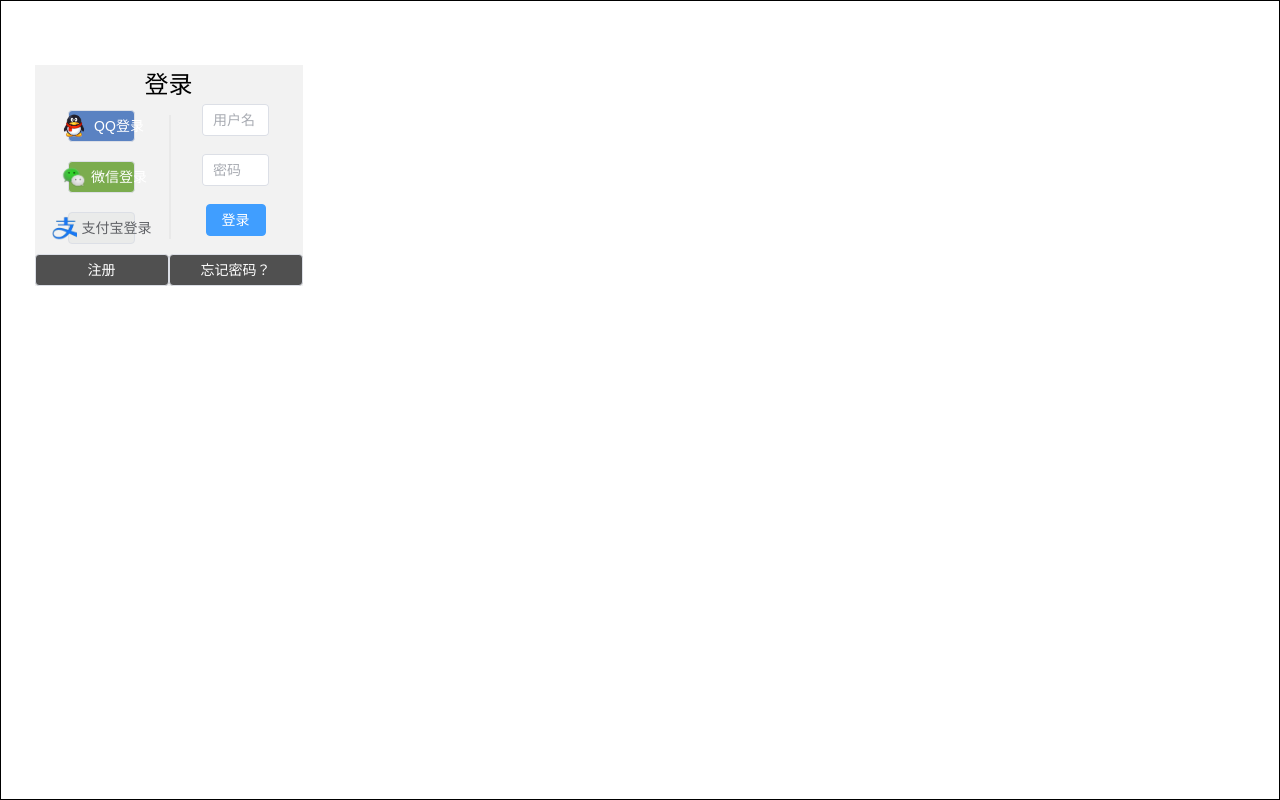
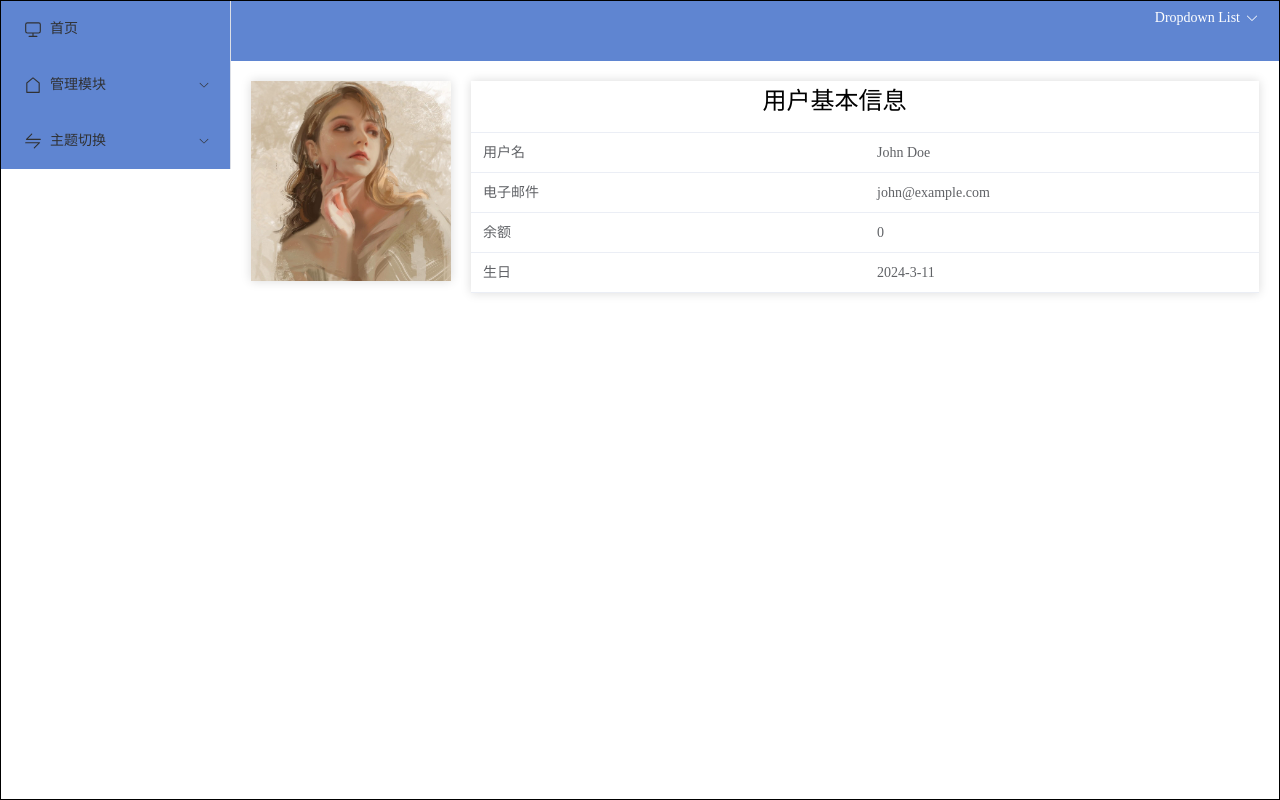
Before and after one commit to gbnijnugyf/web-vue, a Vue app: page /main/userinfo in a window 1280 px wide. Before the commit this address led to /. Built offline with nearby package versions, Linux system fonts and the light colour scheme.

Commit message:
feat: add userInfo view

```diff
--- a/src/App.vue
+++ b/src/App.vue
@@ -1,7 +1,6 @@
 <script setup lang="ts">
 import { RouterView } from "vue-router";
-import { onMounted } from 'vue';
-
+import { onMounted } from "vue";
 </script>
 <script lang="ts">
 function chanegId(
@@ -33,7 +32,7 @@ export function changeTheme(color: string) {
   const elHeader = document.querySelectorAll(".el-header");
   const elCalendar = document.querySelectorAll(".calendar-container");
   const elMenuItem = document.querySelectorAll(".el-sub-menu");
-  console.log(elCalendar)
+
   const elAllArr: NodeListOf<Element>[] = [elHeader, elCalendar, elMenuItem];
   if (!elHeader) {
     return;
@@ -56,7 +55,9 @@ export function changeTheme(color: string) {
   <div class="common-layout">
     <el-container>
       <!-- <el-header>Header</el-header> -->
+      <el-main style="--el-main-padding: 0px">
         <RouterView />
+      </el-main>
     </el-container>
   </div>
 </template>
@@ -74,5 +75,4 @@ export function changeTheme(color: string) {
     height: 100%;
   }
 }
-
 </style>
--- a/src/router/index.ts
+++ b/src/router/index.ts
@@ -44,6 +44,10 @@ const router = createRouter({
           path: 'table',
           component: () => import('@/views/TableView.vue')
         },
+        {
+          path: 'userinfo',
+          component: () => import('@/views/UserInfoView.vue')
+        },
         // {
         //   path: 'settings',
         //   component: () => import('@/views/SettingsView.vue')
@@ -55,7 +59,7 @@ const router = createRouter({
         {
           //默认子路由
           path: '',
-          component: () => import('@/views/CalendarView.vue')
+          component: () => import('@/views/UserInfoView.vue')
         }
       ]
     },
--- a/src/views/CalendarView.vue
+++ b/src/views/CalendarView.vue
@@ -13,8 +13,7 @@
 <script lang="ts" setup>
 import { ref } from "vue";
 const value = ref(new Date());
-const url =
-  "https://fuss10.elemecdn.com/e/5d/4a731a90594a4af544c0c25941171jpeg.jpeg";
+const url = "../public/avatarEg.jpg";
 const fit = "fill";
 </script>
 
@@ -41,6 +40,6 @@ const fit = "fill";
   background-color: rgb(237, 227, 208);
 }
 #blue {
-  background-color: rgb(203,225,252);
+  background-color: rgb(203, 225, 252);
 }
 </style>
--- a/src/views/MainView.vue
+++ b/src/views/MainView.vue
@@ -16,6 +16,15 @@ const tableData = ref(Array.from({ length: 20 }).fill(item));
 function handleSelect(keyPath: string) {
   router.push(keyPath);
 }
+
+const quit = () => {
+  router.push("/login");
+};
+
+const displayCalendar = () => {
+  router.push("/main/calendar");
+};
+
 </script>
 <template>
   <el-container class="main-container">
@@ -69,7 +78,8 @@ function handleSelect(keyPath: string) {
             </span>
             <template #dropdown>
               <el-dropdown-menu>
-                <el-dropdown-item>Action 1</el-dropdown-item>
+                <el-dropdown-item @click="quit">退出</el-dropdown-item>
+                <el-dropdown-item @click="displayCalendar">日历</el-dropdown-item>
               </el-dropdown-menu>
             </template>
           </el-dropdown>
--- a/src/views/TableView.vue
+++ b/src/views/TableView.vue
@@ -7,7 +7,11 @@
         >
       </el-col>
       <el-col :span="12" style="text-align: right">
-        <el-input v-model="search" placeholder="搜索用户名" style="width: 30%" />
+        <el-input
+          v-model="search"
+          placeholder="搜索用户名"
+          style="width: 30%"
+        />
         <el-button @click="searchRows">搜索</el-button>
       </el-col>
     </el-row>
@@ -56,7 +60,12 @@
     </el-pagination>
 
     <el-dialog v-model="dialogVisible" :title="dialogTitle">
-      <el-form v-if="dialogTitle !== '删除'" ref="form" :model="currentRow" :rules="rules">
+      <el-form
+        v-if="dialogTitle !== '提示'"
+        ref="form"
+        :model="currentRow"
+        :rules="rules"
+      >
         <el-form-item label="用户名" prop="name">
           <el-input v-model="currentRow.name"></el-input>
         </el-form-item>
@@ -100,7 +109,9 @@
           </el-date-picker>
         </el-form-item>
       </el-form>
-      <p v-else style="margin: 20px 10px;">确定永久删除用户：{{ currentRow.name }} 吗？</p>
+      <p v-else style="margin: 20px 10px">
+        确定永久删除用户：{{ currentRow.name }} 吗？
+      </p>
       <span slot="footer" class="dialog-footer">
         <el-button @click="dialogVisible = false">取 消</el-button>
         <el-button type="primary" @click="submitDialog">确 定</el-button>
@@ -191,23 +202,22 @@ const rules = {
 };
 
 const provinces = [
-  { value: '湖北', label: '湖北' },
+  { value: "湖北", label: "湖北" },
   // add more provinces as needed
 ];
 
 const cities = [
-  { value: '武汉', label: '武汉' },
-  { value: '荆州', label: '荆州' },
-  { value: '宜昌', label: '宜昌' },
-  { value: '襄阳', label: '襄阳' },
+  { value: "武汉", label: "武汉" },
+  { value: "荆州", label: "荆州" },
+  { value: "宜昌", label: "宜昌" },
+  { value: "襄阳", label: "襄阳" },
   // add more cities as needed
 ];
-
 
 const form = ref();
 
 const submitDialog = () => {
-  if (dialogTitle.value === "删除") {
+  if (dialogTitle.value === "提示") {
     const index = data.value.findIndex((item) => item.id === currentRow.id);
     if (index !== -1) {
       data.value.splice(index, 1);
@@ -216,12 +226,17 @@ const submitDialog = () => {
   } else {
     form.value.validate((valid: boolean) => {
       if (valid) {
-        if (dialogTitle.value === "新增") {
+        if (dialogTitle.value === "新增用户") {
           addRow();
-        } else if (dialogTitle.value === "编辑") {
-          const index = data.value.findIndex((item) => item.id === currentRow.id);
+        } else if (dialogTitle.value === "修改用户") {
+          const index = data.value.findIndex(
+            (item) => item.id === currentRow.id
+          );
           if (index !== -1) {
-            data.value.splice(index, 1, { ...currentRow });
+            data.value.splice(index, 1, {
+              ...currentRow,
+              date: new Date(currentRow.date).toISOString().split("T")[0],
+            });
           }
         }
         dialogVisible.value = false;
@@ -229,7 +244,6 @@ const submitDialog = () => {
     });
   }
 };
-
 
 const search = ref("");
 const currentPage = ref(1);
@@ -295,7 +309,7 @@ const openDialog = (type: string, row = {}) => {
   console.log(type, row);
   if (type === "add") {
     console.log("1");
-    dialogTitle.value = "新增";
+    dialogTitle.value = "新增用户";
     currentRow.name = "";
     currentRow.email = "";
     currentRow.date = "";
@@ -304,10 +318,10 @@ const openDialog = (type: string, row = {}) => {
     currentRow.address = "";
     currentRow.postcode = "";
   } else if (type === "edit") {
-    dialogTitle.value = "编辑";
+    dialogTitle.value = "修改用户";
     Object.assign(currentRow, row);
   } else if (type === "delete") {
-    dialogTitle.value = "删除";
+    dialogTitle.value = "提示";
     Object.assign(currentRow, row);
   }
   dialogVisible.value = true;
--- /dev/null
+++ b/src/views/UserInfoView.vue
@@ -0,0 +1,70 @@
+<template>
+  <div class="user-page">
+    <div class="avatar-container">
+      <img class="avatar" :src="user.avatar" alt="User avatar" />
+    </div>
+    <div class="info-container">
+      <h2 style="margin-left: 37%">用户基本信息</h2>
+      <el-table :data="userInfo" style="width: 100%">
+        <el-table-column prop="item"></el-table-column>
+        <el-table-column prop="info"></el-table-column>
+      </el-table>
+    </div>
+  </div>
+</template>
+
+<script setup lang="ts">
+import { ref } from "vue";
+const user = ref({
+  avatar: "../public/avatarEg.jpg",
+});
+const userInfo = ref([
+  { item: "用户名", info: "John Doe" },
+  { item: "电子邮件", info: "john@example.com" },
+  { item: "余额", info: "0" },
+  { item: "生日", info: "2024-3-11" },
+]);
+// export default {
+//   data() {
+//     return {
+//       user: {
+//         avatar: "../public/avatarEg.jpg",
+//       },
+//       userInfo: [
+//         { item: "用户名", info: "John Doe" },
+//         { item: "电子邮件", info: "john@example.com" },
+//         { item: "余额", info: "0" },
+//         { item: "生日", info: "2024-3-11" },
+//         // More user info as needed
+//       ],
+//     };
+//   },
+// };
+</script>
+
+<style lang="scss">
+.user-page {
+  display: flex;
+  gap: 20px;
+}
+
+.avatar-container,
+.info-container {
+  box-shadow: 0px 0px 10px 0px rgba(0, 0, 0, 0.15);
+}
+
+.avatar-container {
+  width: 200px;
+  height: 200px;
+}
+
+.avatar {
+  width: 100%;
+  height: 100%;
+  object-fit: cover;
+}
+
+.info-container {
+  flex-grow: 1;
+}
+</style>
```
Also changed, not shown: public/avatarEg.jpg (added).
